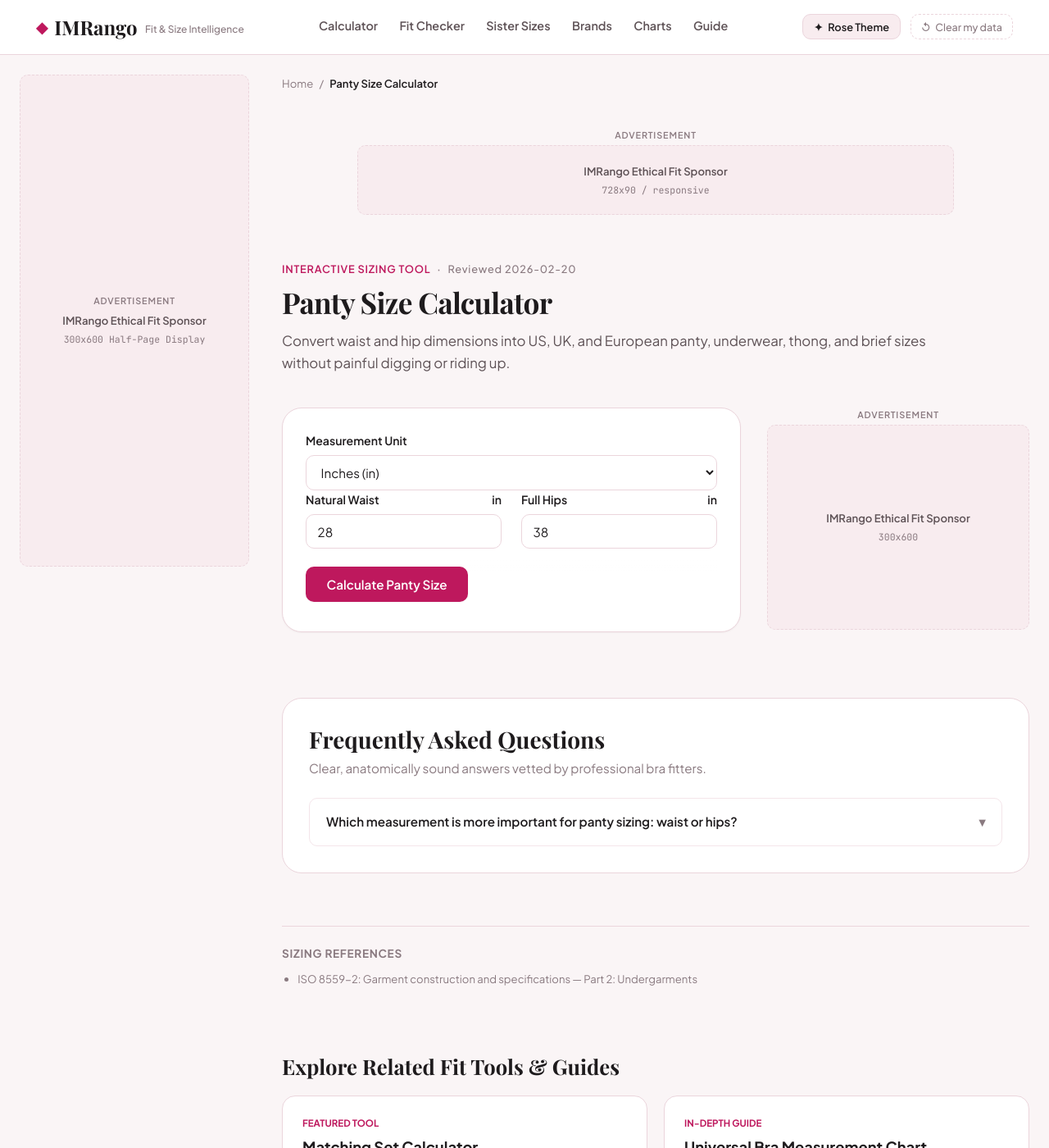
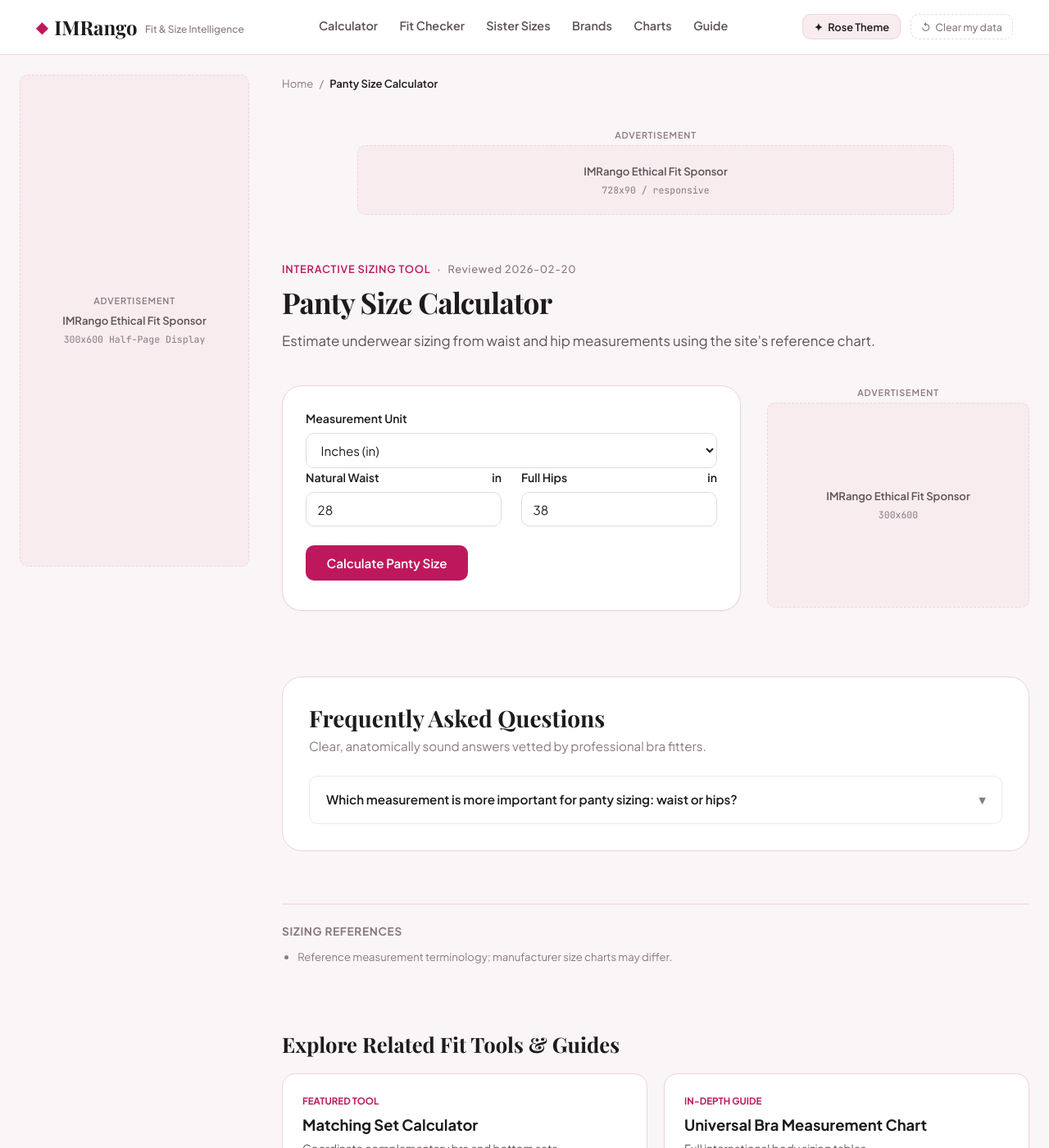
Before and after one commit to sharpedge74-cmyk/Bra-Size-Pro, a Jekyll site: the page built from panty-size-calculator.html, in a window 1280 px wide and 1400 px high. Shown: the whole window at 82% size. Built offline with Jekyll 4.4.1, drawn with Linux system fonts in a browser that asks for light colours; some web fonts are replaced.

Commit message:
Remove unsupported specialty sizing claims

```diff
--- a/panty-size-calculator.html
+++ b/panty-size-calculator.html
@@ -1,15 +1,15 @@
 ---
 layout: tool
 title: "Panty Size Calculator"
-description: "Convert waist and hip dimensions into US, UK, and European panty, underwear, thong, and brief sizes without painful digging or riding up."
+description: "Estimate underwear sizing from waist and hip measurements using the site's reference chart."
 permalink: /panty-size-calculator
 breadcrumb_label: "Panty Size Calculator"
-intent: "Calculate accurate underwear and panty sizes from hips and waist"
+intent: "Estimate underwear size from waist and hip measurements"
 last_reviewed: "2026-02-20"
 tool_js: "panty-size-calculator.js"
 ads: "tool"
 sources:
-  - "ISO 8559-2: Garment construction and specifications — Part 2: Undergarments"
+  - "Reference measurement terminology; manufacturer size charts may differ."
 related_tool:
   title: "Matching Set Calculator"
   desc: "Coordinate complementary bra and bottom sets."
@@ -20,7 +20,7 @@
   url: "/bra-measurement-chart"
 faq:
   - q: "Which measurement is more important for panty sizing: waist or hips?"
-    a: "Hips are the primary anchor for mid-rise and low-rise underwear. For high-waisted briefs and sculpting styles, check both waist and hips, and size to the larger of the two if between sizes."
+    a: "Waist and hip measurements can both matter depending on the garment rise and construction. If your measurements point to different reference sizes, compare both with the manufacturer's chart rather than forcing one size."
 ---
 
 <div class="calculator-card">
```
